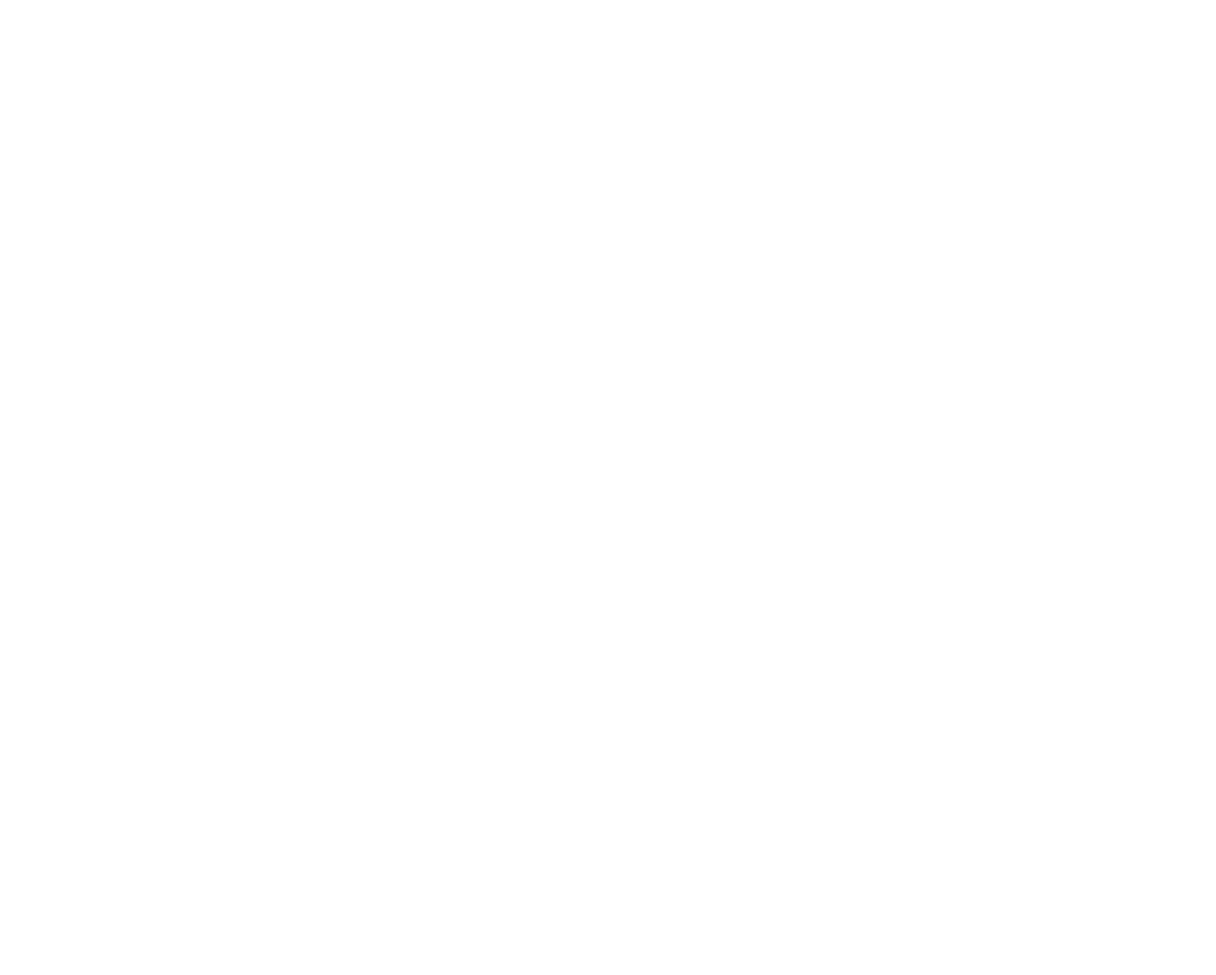
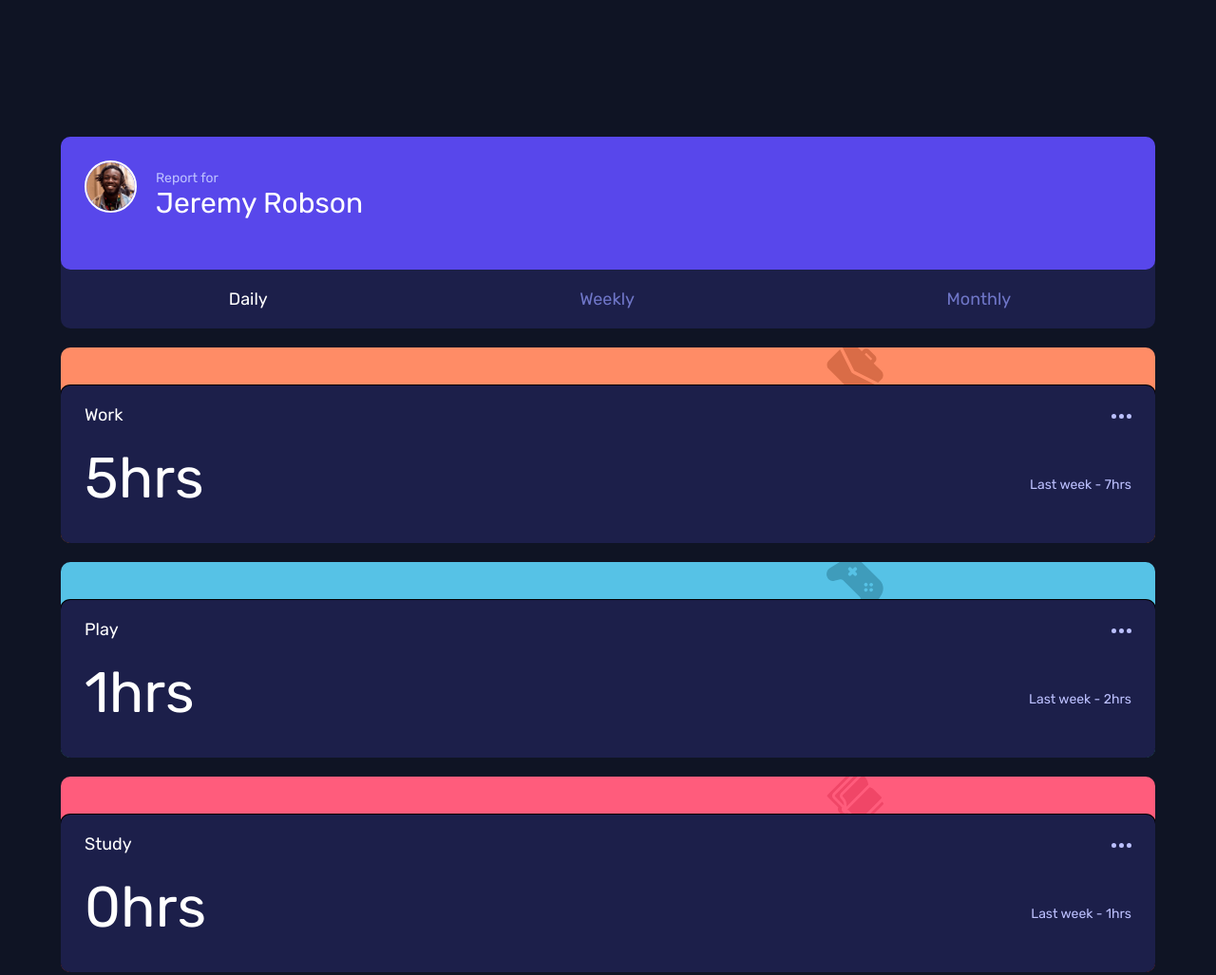
Before and after one commit to ashg821/time-tracking-dashboard, a plain HTML site: page index.html in a window 1280 px wide. Shown: the top 1027 px of the page at 95% size. Before the commit the page ends 800 px from the top, so only its background shows below. Drawn offline with Linux system fonts and the light colour scheme.

Commit message:
first final commit

```diff
--- /dev/null
+++ b/app.js
@@ -0,0 +1,76 @@
+async function fetchData() {
+    const res = await fetch('./data.json');
+    const data = await res.json();
+    return data;
+}
+
+
+async function consumeData() {
+    const data = await fetchData();
+
+    const iconArray = ['./images/icon-work.svg', './images/icon-play.svg', './images/icon-study.svg', './images/icon-exercise.svg', './images/icon-social.svg', './images/icon-self-care.svg'];
+
+    const backgroundColors = ['hsl(15, 100%, 70%)', 'hsl(195, 74%, 62%)', 'hsl(348, 100%, 68%)', 'hsl(145, 58%, 55%)', 'hsl(264, 64%, 52%)', 'hsl(43, 84%, 65%)'];
+
+    data.forEach((element, index) => {
+        category.innerHTML += `
+            <div class="card" id="card-${index + 1}">
+            <img src=${iconArray[index]} alt="card-icon" height=60 width=60 class="cardIcon">
+                <div class="cardDetail">
+                    <div class="titleHolder">
+                        <p class="detailTitle">${element.title}</p>
+                        <img class="ellipseImage" src="./images/icon-ellipsis.svg" alt="ellipse-icon">
+                    </div>
+                    <div class="timeContainer">
+                        <p class="currentTime">${element.timeframes.daily.current}hrs</p>
+                        <p class="previousTime">Last week - ${element.timeframes.daily.previous}hrs</p>
+                    </div>
+                </div>
+            </div>`
+
+        document.getElementById(`card-${index + 1}`).style.backgroundColor = backgroundColors[index];
+    });
+
+
+    const links = document.querySelectorAll('.link');
+    links[0].style.color = 'white';
+
+    links.forEach((ele, Index) => {
+        ele.addEventListener('click', () => {
+            const text = ele.innerText.toLowerCase();
+            const category = document.getElementById('category');
+            changeLinkColor(Index);
+            category.innerHTML = '';
+            data.forEach((element, index) => {
+                category.innerHTML += `
+                    <div class="card" id="card-${index + 1}">
+                    <img src=${iconArray[index]} alt="card-icon" height=60 width=60 class="cardIcon">
+                    <div class="cardDetail">
+                    <div class="titleHolder">
+                        <p class="detailTitle">${element.title}</p>
+                        <img class="ellipseImage" src="./images/icon-ellipsis.svg" alt="ellipse-icon">
+                    </div>
+                    <div class="timeContainer">
+                        <p class="currentTime">${element.timeframes[text].current}hrs</p>
+                        <p class="previousTime">Last week - ${element.timeframes[text].previous}hrs</p>
+                    </div>
+                    </div>
+                </div>`
+
+                document.getElementById(`card-${index + 1}`).style.backgroundColor = backgroundColors[index];
+            });
+        });
+    });
+
+    function changeLinkColor(index){
+        links[index].style.color = 'white';
+
+        links.forEach((ele, linkIndex)=>{
+            if(index != linkIndex) ele.style.color = 'hsl(235, 45%, 61%)';
+        });
+    }
+
+
+}
+
+consumeData();
--- a/index.html
+++ b/index.html
@@ -10,10 +10,31 @@
 
   <title>Frontend Mentor | Time tracking dashboard</title>
 
+  <link rel="stylesheet" href="styles.css">
+
 </head>
 
 <body>
+  <main id="container">
+    <div id="profile">
+      <div id="profileContainer">
+        <img src="./images/image-jeremy.png" alt="jeremy-image" height=55 width=55 id="profilePhoto" />
+        <div id="profileTextContainer">
+          <p id="profileText">Report for</p>
+          <p id="profileName">Jeremy Robson</p>
+        </div>
+      </div>
+      <div id="linkContainer">
+        <p class="link">Daily</p>
+        <p class="link">Weekly</p>
+        <p class="link">Monthly</p>
+      </div>
 
+    </div>
+    <div id="category">
+    </div>
+  </main>
+  <script src="app.js"></script>
 </body>
 
 </html>
--- /dev/null
+++ b/styles.css
@@ -0,0 +1,221 @@
+@import url('https://fonts.googleapis.com/css2?family=Rubik&display=swap');
+
+:root {
+    /* Primary */
+
+    --blue: hsl(246, 80%, 60%);
+    --lightRed1: hsl(15, 100%, 70%);
+    /* work  */
+    --softBlue: hsl(195, 74%, 62%);
+    /* play  */
+    --lightRed2: hsl(348, 100%, 68%);
+    /* study  */
+    --limeGreen: hsl(145, 58%, 55%);
+    /* exercise  */
+    --violet: hsl(264, 64%, 52%);
+    /* social  */
+    --softOrange: hsl(43, 84%, 65%);
+    /* self care  */
+
+    /* Neutral */
+
+    --veryDarkBlue: hsl(226, 43%, 10%);
+    --darkBlue: hsl(235, 46%, 20%);
+    --desaturatedBlue: hsl(235, 45%, 61%);
+    --paleBlue: hsl(236, 100%, 87%);
+}
+
+* {
+    margin: 0;
+    padding: 0;
+    box-sizing: border-box;
+}
+
+body {
+    font-family: 'Rubik', sans-serif;
+    font-size: 18px;
+    background-color: var(--veryDarkBlue);
+    color: white;
+}
+
+#container {
+    width: 80vw;
+    height: 64vh;
+    margin: 18vh auto;
+    display: flex;
+    flex-flow: row wrap;
+}
+
+#profile {
+    width: 250px;
+    height: 100%;
+    background-color: var(--darkBlue);
+    border-radius: 10px;
+}
+
+#profileContainer {
+    background-color: var(--blue);
+    padding: 25px 0 0 25px;
+    height: 65%;
+    border-radius: 10px;
+
+    display: flex;
+    flex-direction: column;
+}
+
+#profilePhoto {
+    border: 2px solid white;
+    border-radius: 50%;
+    margin-bottom: 30px;
+}
+
+#profileText {
+    font-size: 14px;
+    font-weight: 300;
+    color: var(--paleBlue);
+}
+
+#profileName {
+    font-size: 42px;
+    font-weight: lighter;
+}
+
+#linkContainer {
+    height: 33%;
+    display: flex;
+    flex-direction: column;
+    justify-content: space-around;
+    padding: 10px 0;
+}
+
+.link {
+    margin-left: 25px;
+    color: var(--desaturatedBlue);
+    cursor: pointer;
+}
+
+.link:hover {
+    color: white;
+}
+
+#category {
+    width: 75%;
+    height: 100%;
+    display: flex;
+    flex-flow: row wrap;
+}
+
+.card {
+    height: 48%;
+    width: 30.8%;
+    background-color: var(--lightRed1);
+    margin: 0 0 20px 20px;
+    overflow: hidden;
+    border-radius: 10px;
+
+    display: flex;
+    flex-direction: column;
+    justify-content: flex-end;
+}
+
+.cardIcon {
+    position: relative;
+    left: 70%;
+    bottom: 3%;
+}
+
+.cardDetail {
+    padding: 20px 25px 0 25px;
+    background-color: var(--darkBlue);
+    height: 85%;
+    margin-top: -20px;
+    z-index: 5;
+    border-radius: inherit;
+    box-shadow: 0px 0px 0px 1px  black;
+    /* transform: translateZ(0px); */
+    cursor: pointer;
+}
+
+.cardDetail:hover{
+    filter: brightness(140%);
+}
+
+.titleHolder {
+    position: relative;
+    margin-bottom: 20px;
+}
+
+.ellipseImage {
+    position: absolute;
+    top: 45%;
+    right: 0;
+    cursor: pointer;
+}
+
+.currentTime {
+    font-size: 60px;
+    margin-bottom: 13px;
+    font-weight: 300;
+}
+
+.previousTime {
+    font-size: 14px;
+    color: var(--paleBlue);
+}
+
+@media screen and (max-width: 1314px){
+    #container {
+        width: 90vw;
+        height: 70vh;
+        padding-bottom: 10px;
+    }
+
+    #profile {
+        width: 100%;
+        height: auto;
+        border-radius: 10px;
+    }
+
+    #profileContainer{
+        flex-direction: row;
+        height: 140px;
+    }
+
+    #profileTextContainer{
+        margin-left: 20px;
+        padding-top: 10px;
+    }
+
+    #profileName{
+        font-size: 30px;
+    }
+
+    #linkContainer {
+        height: auto;
+        flex-direction: row;
+        justify-content: space-around;
+        padding: 20px 0;
+
+    }
+
+    #category {
+        width: 100%;
+        height: auto;
+        margin-top: 20px;
+        flex-flow: column nowrap;
+        padding-bottom: 10vh;
+    }
+
+    .card {
+        height: auto;
+        width: 100%;
+        margin: 0 0 20px 0;
+    }
+
+    .timeContainer{
+        display: flex;
+        align-items: center;
+        justify-content: space-between;
+        margin-bottom: 20px ;
+    }
+}
```
